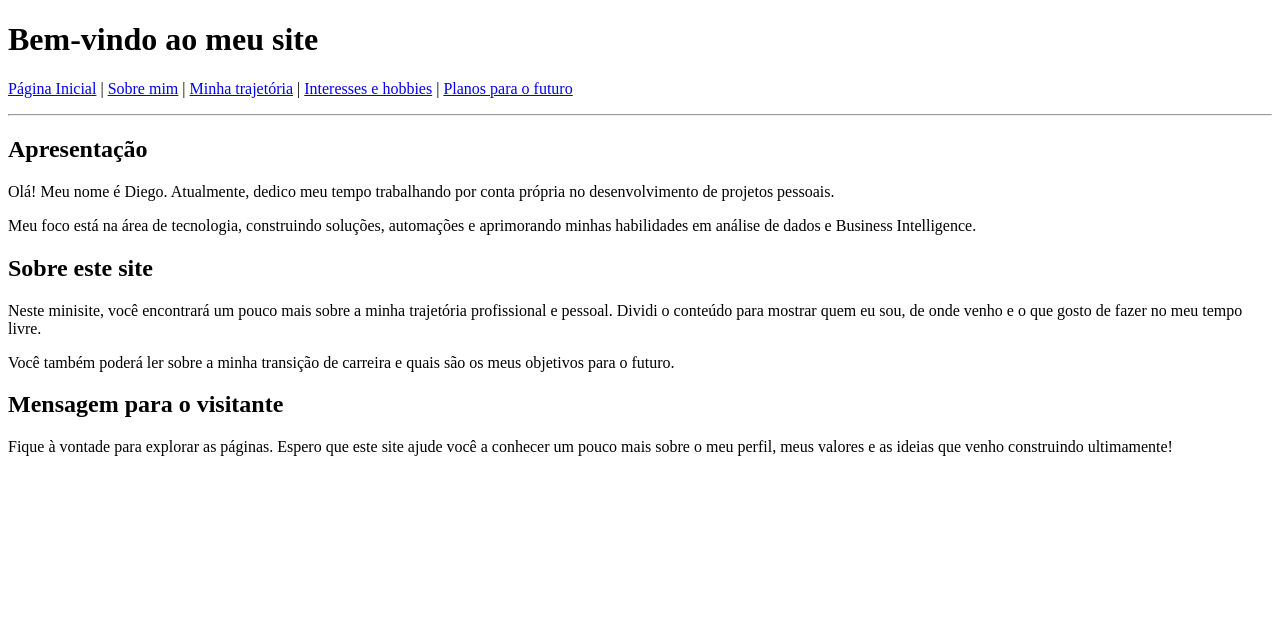
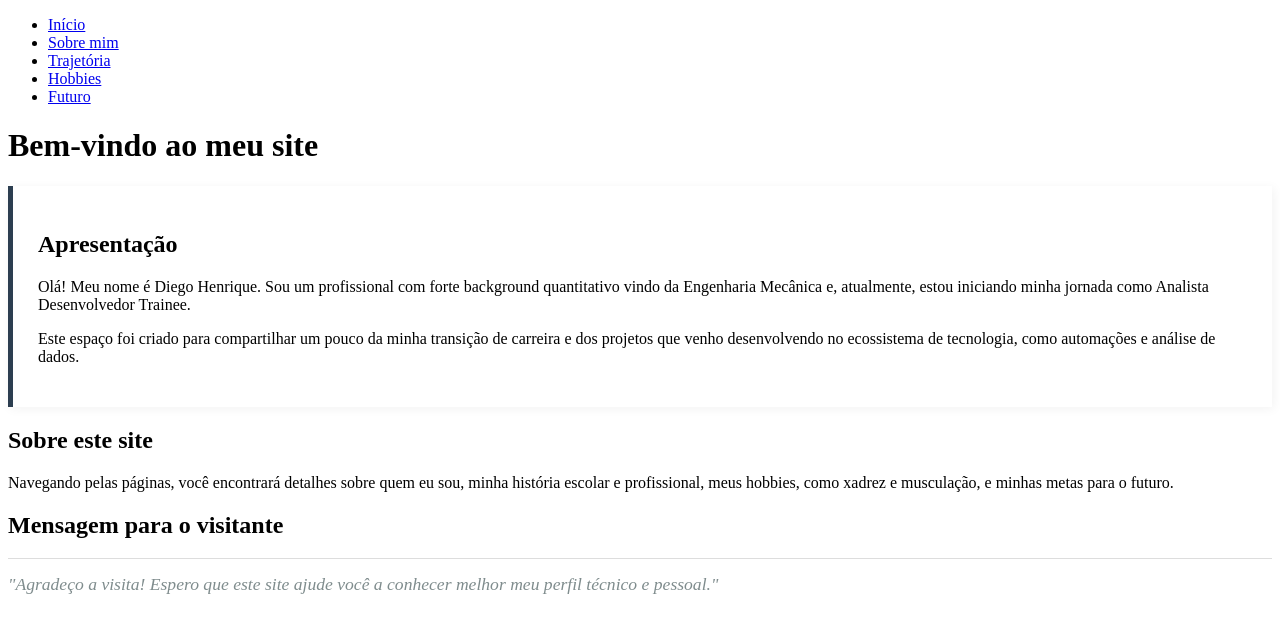
Before and after one commit to DiegoHenry09/minisite-pessoal, a plain HTML site: page Index.html in a window 1280 px wide. Drawn offline with Linux system fonts and the light colour scheme.

Commit message:
Update Index.html

```diff
--- a/Index.html
+++ b/Index.html
@@ -2,29 +2,49 @@
 <html lang="pt-BR">
 <head>
     <meta charset="UTF-8">
-    <title>Página Inicial</title>
+    <meta name="viewport" content="width=device-width, initial-scale=1.0">
+    <title>Diego Henrique - Início</title>
+    <link rel="stylesheet" href="style.css">
+
+    <style>
+        .welcome-box {
+            background-color: #ffffff;
+            padding: 25px;
+            border-left: 5px solid #2c3e50;
+            margin: 20px 0;
+            box-shadow: 2px 2px 10px rgba(0,0,0,0.05);
+        }
+    </style>
 </head>
 <body>
-    <h1>Bem-vindo ao meu site</h1>
+    <header>
+        <nav>
+            <ul>
+                <li><a href="index.html">Início</a></li>
+                <li><a href="sobre.html">Sobre mim</a></li>
+                <li><a href="trajetoria.html">Trajetória</a></li>
+                <li><a href="interesses.html">Hobbies</a></li>
+                <li><a href="planos.html">Futuro</a></li>
+            </ul>
+        </nav>
+    </header>
 
-    <p>
-        <a href="index.html">Página Inicial</a> |
-        <a href="sobre.html">Sobre mim</a> |
-        <a href="trajetoria.html">Minha trajetória</a> |
-        <a href="interesses.html">Interesses e hobbies</a> |
-        <a href="planos.html">Planos para o futuro</a>
-    </p>
-    <hr>
+    <main>
+        <h1>Bem-vindo ao meu site</h1>
 
-    <h2>Apresentação</h2>
-    <p>Olá! Meu nome é Diego. Atualmente, dedico meu tempo trabalhando por conta própria no desenvolvimento de projetos pessoais.</p>
-    <p>Meu foco está na área de tecnologia, construindo soluções, automações e aprimorando minhas habilidades em análise de dados e Business Intelligence.</p>
+        <section class="welcome-box">
+            <h2>Apresentação</h2>
+            <p>Olá! Meu nome é Diego Henrique. Sou um profissional com forte background quantitativo vindo da Engenharia Mecânica e, atualmente, estou iniciando minha jornada como Analista Desenvolvedor Trainee.</p>
+            <p>Este espaço foi criado para compartilhar um pouco da minha transição de carreira e dos projetos que venho desenvolvendo no ecossistema de tecnologia, como automações e análise de dados.</p>
+        </section>
 
-    <h2>Sobre este site</h2>
-    <p>Neste minisite, você encontrará um pouco mais sobre a minha trajetória profissional e pessoal. Dividi o conteúdo para mostrar quem eu sou, de onde venho e o que gosto de fazer no meu tempo livre.</p>
-    <p>Você também poderá ler sobre a minha transição de carreira e quais são os meus objetivos para o futuro.</p>
+        <h2>Sobre este site</h2>
+        <p>Navegando pelas páginas, você encontrará detalhes sobre quem eu sou, minha história escolar e profissional, meus hobbies, como xadrez e musculação, e minhas metas para o futuro.</p>
 
-    <h2>Mensagem para o visitante</h2>
-    <p>Fique à vontade para explorar as páginas. Espero que este site ajude você a conhecer um pouco mais sobre o meu perfil, meus valores e as ideias que venho construindo ultimamente!</p>
+        <h2>Mensagem para o visitante</h2>
+        <p style="font-style: italic; color: #7f8c8d; font-size: 1.1em; border-top: 1px solid #ddd; padding-top: 15px;">
+            "Agradeço a visita! Espero que este site ajude você a conhecer melhor meu perfil técnico e pessoal."
+        </p>
+    </main>
 </body>
 </html>
```
